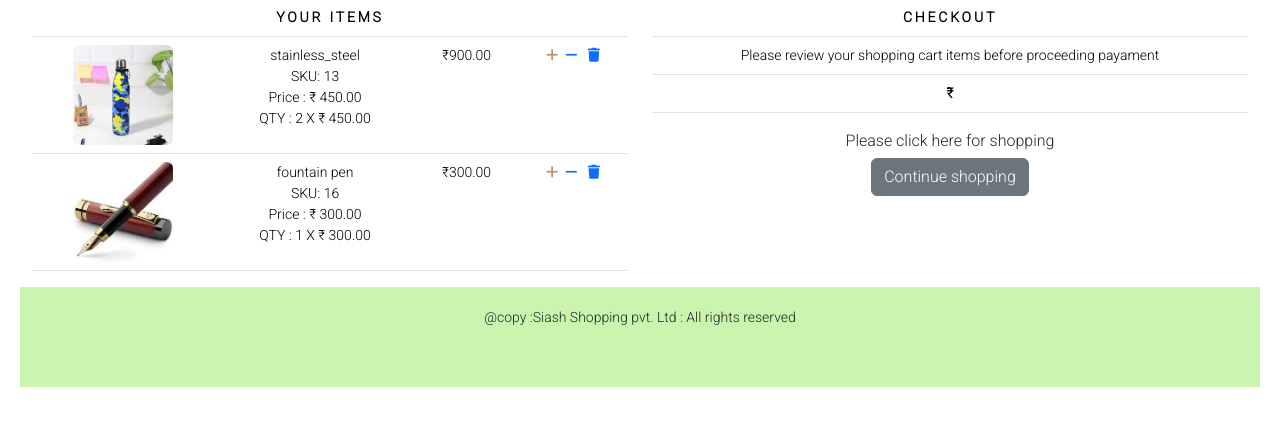
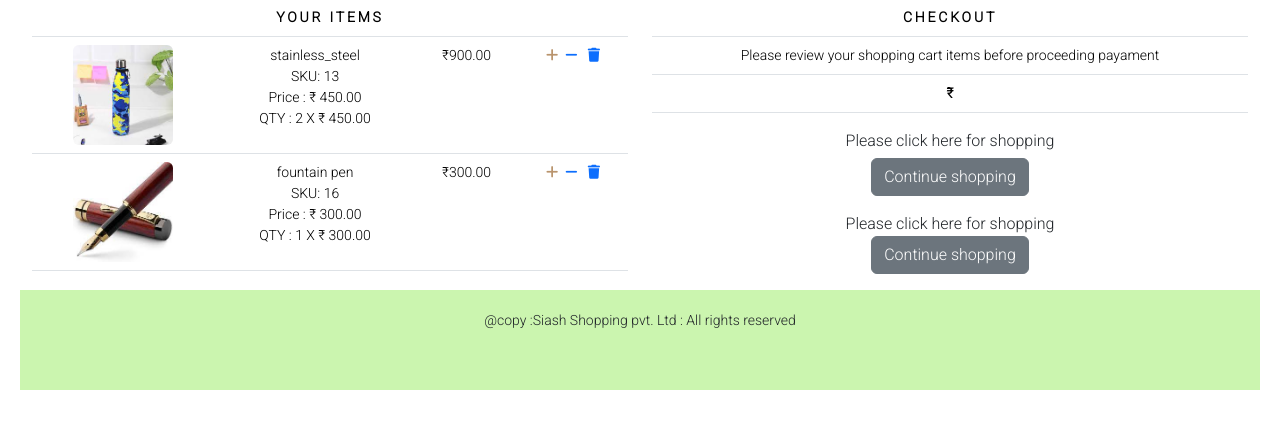
Before and after one commit to lebyanu/ecommerce, a Django app: template ecommerce/ecommerce_project/templates/cart.html in a window 1280 px wide. Shown: the part 253-682 px from the top of the page. Run offline with Django 4.2, Linux system fonts and the light colour scheme; the template is opened without the code that fills it: values that come from a table or form of the project are taken from there, others are empty; data comes from the database, SQL or seed files in the repository; some libraries are stand-ins or nearby versions.

Commit message:
Update cart.html

```diff
--- a/ecommerce/ecommerce_project/templates/cart.html
+++ b/ecommerce/ecommerce_project/templates/cart.html
@@ -113,6 +113,13 @@ Cart - Siasha Corner
                 shopping</a>
             </p>
         </div>
+        <div class="mx-auto">
+            <p class="text-center">
+                Please click here for shopping <br><a href="{% url 'ecommerce_app:all_products_cat' %}"
+                                                      class="btn btn-secondary  btn-block my-custom-payment-btn">Continue
+                shopping</a>
+            </p>
+        </div>
     </div>
 </div>
 {% endif %}
```
